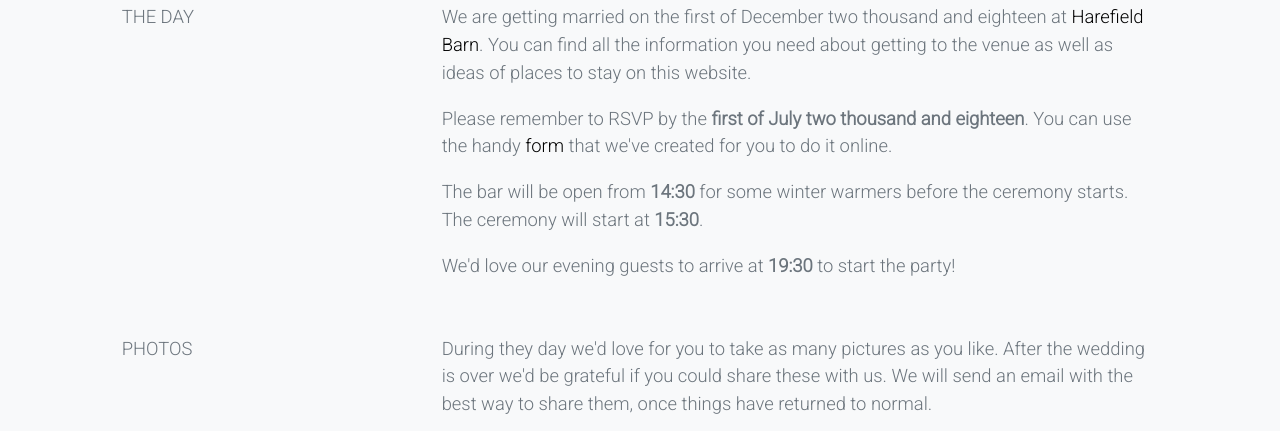
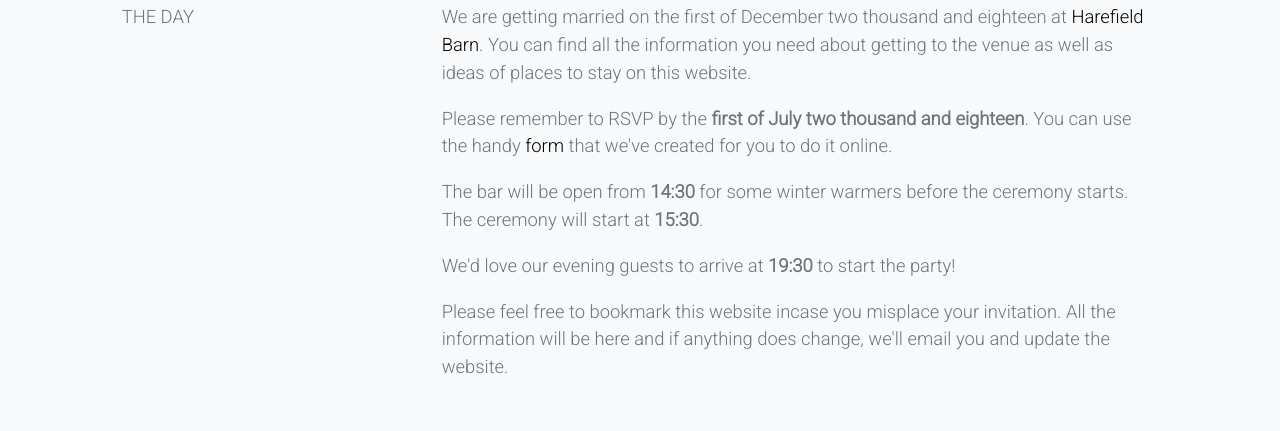
Before and after one commit to sammarland/wedding, a website: page index.html in a window 1280 px wide. Shown: the part 921-1352 px from the top of the page. Drawn offline with nearby package versions, Linux system fonts and the light colour scheme; files whose address does not match are found by name.

Commit message:
More info on the homepage

```diff
--- a/index.html
+++ b/index.html
@@ -89,6 +89,7 @@
                 <p>The bar will be open from <b>14:30</b> for some winter warmers before the ceremony starts.
                     The ceremony will start at <b>15:30</b>.</p>
                 <p>We'd love our evening guests to arrive at <b>19:30</b> to start the party!</p>
+                <p>Please feel free to bookmark this website incase you misplace your invitation. All the information will be here and if anything does change, we'll email you and update the website.</p>
             </div>
         </div>
     </div>
```
